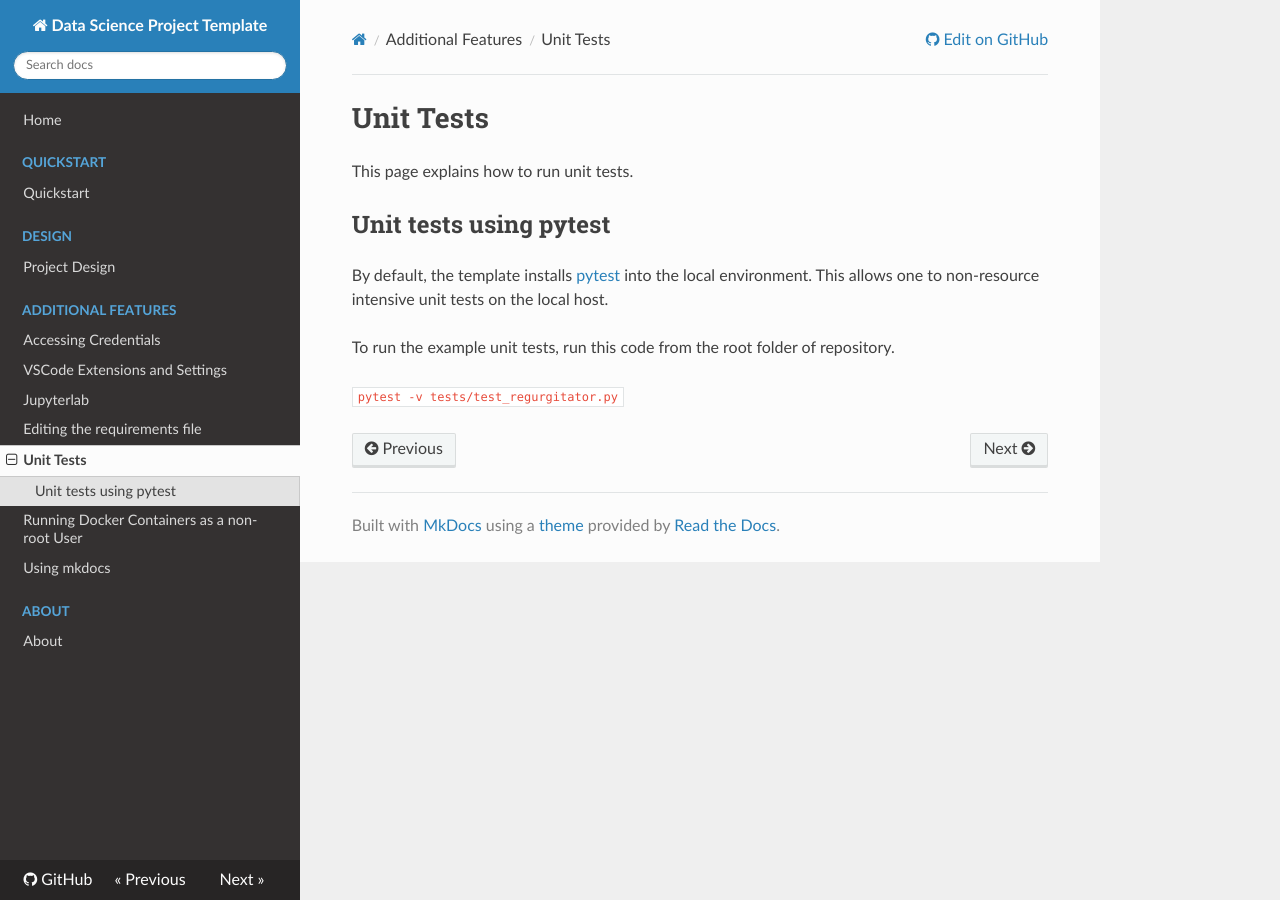
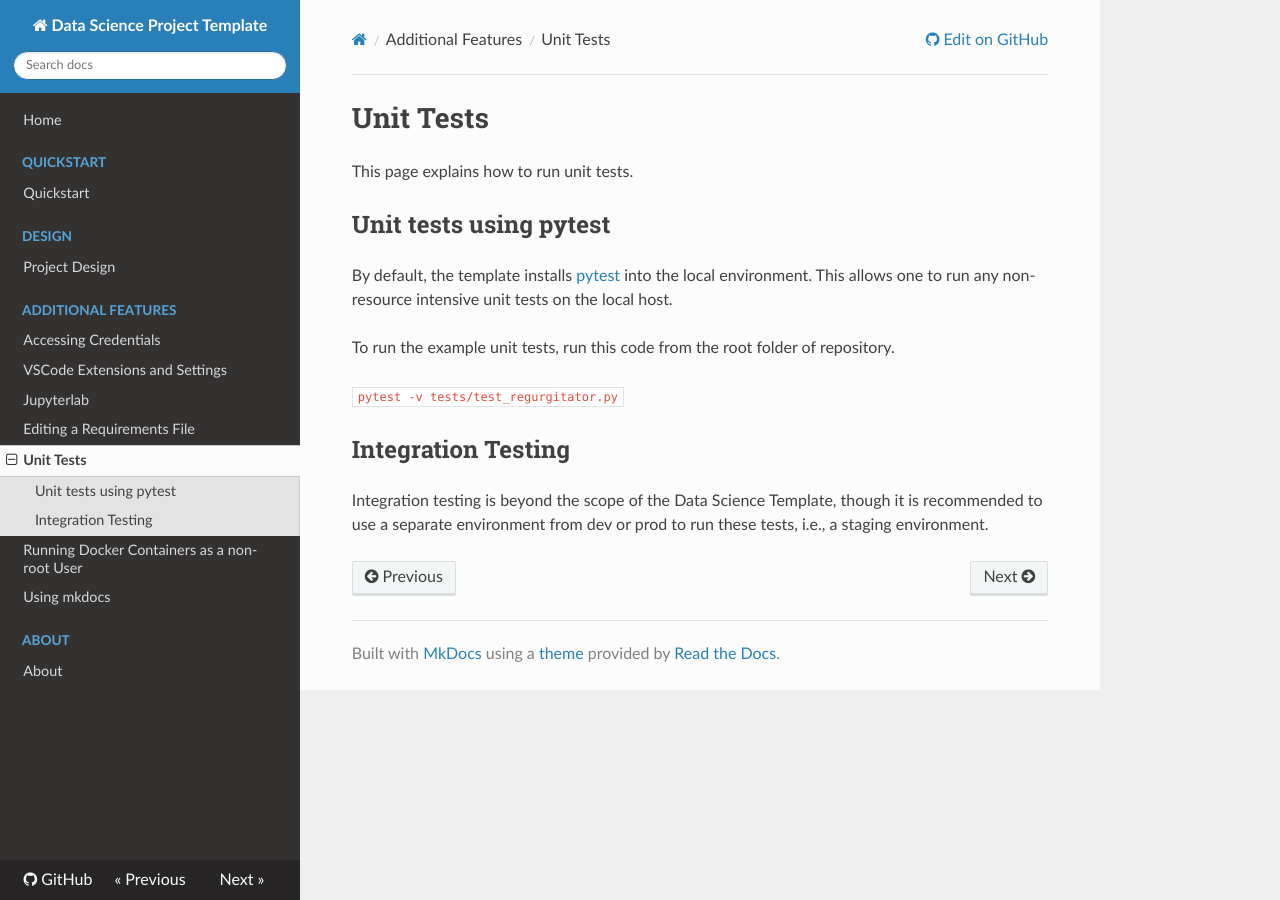
Before and after one commit to mark-curran/data-science-project-template, an MkDocs documentation site: the page built from docs/docs/additional_features/unit_tests.md, in a window 1280 px wide. Built offline with MkDocs 1.6.1, drawn with Linux system fonts in a browser that asks for light colours; nearby versions of some CDN libraries.

Commit message:
Further doc fixes.

```diff
--- a/docs/docs/additional_features/unit_tests.md
+++ b/docs/docs/additional_features/unit_tests.md
@@ -4,8 +4,12 @@ This page explains how to run unit tests.
 
 ## Unit tests using pytest
 
-By default, the template installs [pytest](https://docs.pytest.org/en/7.1.x/index.html) into the local environment. This allows one to non-resource intensive unit tests on the local host.
+By default, the template installs [pytest](https://docs.pytest.org/en/7.1.x/index.html) into the local environment. This allows one to run any non-resource intensive unit tests on the local host.
 
 To run the example unit tests, run this code from the root folder of repository.
 
 `pytest -v tests/test_regurgitator.py`
+
+## Integration Testing
+
+Integration testing is beyond the scope of the Data Science Template, though it is recommended to use a separate environment from dev or prod to run these tests, i.e., a staging environment.
```
Also changed, not shown: docs/docs/additional_features/editing_requirements.md (+3 -1 lines), docs/docs/additional_features/using_mkdocs.md (+4 -2 lines).
